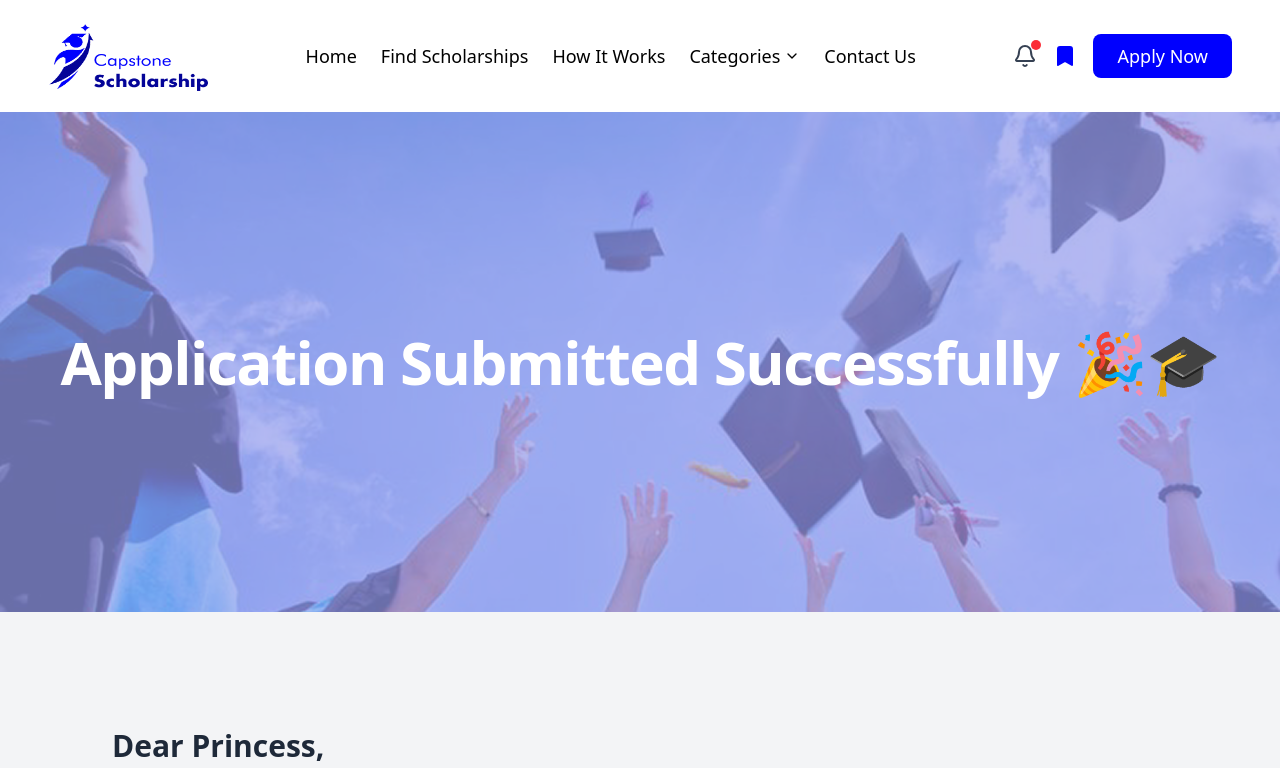
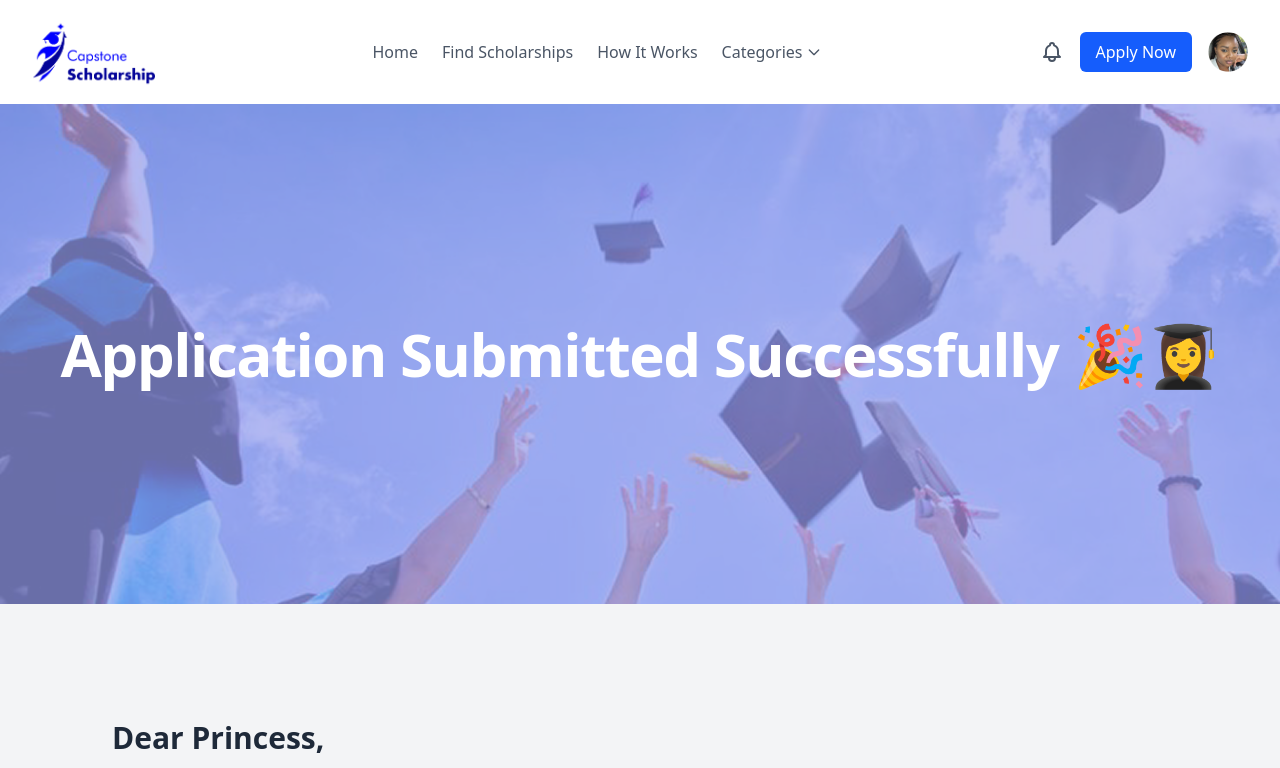
Before and after one commit to oluwakemiegbinola/Capstone-scholarship-design-system, a React (Vite) app: page /steps-completed in a window 1280 px wide. Shown: the top 768 px of the page. Built offline with nearby package versions, Linux system fonts and the light colour scheme.

Commit message:
just updated

```diff
--- a/src/Pages/Ghanapage.jsx
+++ b/src/Pages/Ghanapage.jsx
@@ -1,5 +1,5 @@
 import React from "react";
-import Header from "../component3/Header";
+import Header from "../component3/Header2";
 import Banner from "../component3/Banner";
 import NavigationBar from "../component3/NavigationBar";
 import ScholarshipComponent from "../component3/ScholarshipComponent";
--- a/src/Pages/StepsCompleted.jsx
+++ b/src/Pages/StepsCompleted.jsx
@@ -1,5 +1,5 @@
 import React from "react";
-import Header from "../component3/Header";
+import Header from "../component3/Header2";
 import Banner3 from "../component3/Banner3";
 import StepsCompleteds from "../component3/StepsCompleteds";
 import Foot from "../component3/Footer";
--- a/src/component3/Banner3.jsx
+++ b/src/component3/Banner3.jsx
@@ -22,7 +22,7 @@ const Banner3 = () => {
         {/* Text Content */}
         <div className="space-y-6 md:space-y-8 animate-fadeIn">
           <h1 className="text-4xl md:text-5xl lg:text-6xl font-bold text-white tracking-tight">
-            Application Submitted Successfully 🎉🎓
+            Application Submitted Successfully 🎉👩‍🎓
           </h1>
         </div>
       </div>
--- a/src/component3/Header.jsx
+++ /dev/null
@@ -1,73 +0,0 @@
-import { useState } from "react";
-import { Link } from "react-router-dom";
-import { Bell, ChevronDown, Bookmark } from "lucide-react";
-import logo from "../assets/image/nice.png";
-
-const Header = ({ setSelectedCategories, selectedCategories }) => {
-  const [isOpen, setIsOpen] = useState(false);
-
-  const handleCategoryClick = (category) => {
-    setSelectedCategories((prevCategories) => {
-      if (prevCategories.includes(category)) {
-        return prevCategories.filter((item) => item !== category);
-      } else {
-        return [...prevCategories, category];
-      }
-    });
-  };
-
-  return (
-    <header className="flex justify-between items-center px-12 py-4 shadow-md bg-white font-avenir">
-      <div className="flex items-center space-x-2">
-        <img src={logo} alt="Logo" className="w-40 h-20" />
-      </div>
-
-      <nav className="hidden md:flex space-x-6 text-lg">
-        <Link to="/" className="hover:text-blue-600">Home</Link>
-        <Link to="/scholarships" className="hover:text-blue-600">Find Scholarships</Link>
-        <Link to="/how-it-works" className="hover:text-blue-600">How It Works</Link>
-
-        <div className="relative">
-          <button
-            onClick={() => setIsOpen(!isOpen)}
-            className="flex items-center space-x-1 hover:text-blue-600"
-          >
-            <span>Categories</span>
-            <ChevronDown className="w-4 h-4" />
-          </button>
-
-          {isOpen && (
-            <div className="absolute left-0 mt-2 w-48 bg-white shadow-md rounded-lg py-2 z-50">
-              {["By Study Level", "By Field of Study", "By Sponsorship Type", "By Application Deadline", "By Country"].map((category) => (
-                <button
-                  key={category}
-                  onClick={() => handleCategoryClick(category)}
-                  className={`block px-4 py-2 w-full text-left ${
-                    selectedCategories.includes(category) ? "bg-gray-200" : "hover:bg-gray-100"
-                  }`}
-                >
-                  {category}
-                </button>
-              ))}
-            </div>
-          )}
-        </div>
-
-        <Link to="/contact" className="hover:text-blue-600">Contact Us</Link>
-      </nav>
-
-      <div className="flex items-center space-x-4">
-        <div className="relative">
-          <Bell className="w-6 h-6 text-gray-700 hover:text-blue-600" />
-          <span className="absolute -top-1 -right-1 bg-red-500 w-2.5 h-2.5 rounded-full"></span>
-        </div>
-        <Bookmark className="w-6 h-6 text-[#0000FE] fill-[#0000FE]" />
-        <Link to="/apply" className="bg-[#0000FE] text-white px-6 py-2 rounded-lg text-lg hover:bg-blue-700">
-          Apply Now
-        </Link>
-      </div>
-    </header>
-  );
-};
-
-export default Header;
--- /dev/null
+++ b/src/component3/Header2.jsx
@@ -0,0 +1,42 @@
+import React from 'react';
+// Import the capstoneLogo image
+import capstoneLogo from '../assets/image/nice.png';
+import userProfile from '../assets/image/form/face.png'; // Assuming this was also used
+
+const Header = () => {
+  return (
+    <header className="bg-white shadow-sm">
+      <div className="max-w-7xl mx-auto px-4 sm:px-6 lg:px-8 py-4 flex items-center justify-between">
+        <div>
+          <img src={capstoneLogo} alt="Capstone Scholarship" className="h-18 w-auto" />
+        </div>
+        <nav className="flex-1 flex justify-center">
+          <div className="flex space-x-6">
+            <a href="#" className="text-gray-600 hover:text-blue-600">Home</a>
+            <a href="#" className="text-gray-600 hover:text-blue-600">Find Scholarships</a>
+            <a href="#" className="text-gray-600 hover:text-blue-600">How It Works</a>
+            <a href="#" className="text-gray-600 hover:text-blue-600 flex items-center">
+              Categories
+              <svg className="w-4 h-4 ml-1" fill="none" stroke="currentColor" viewBox="0 0 24 24">
+                <path strokeLinecap="round" strokeLinejoin="round" strokeWidth="2" d="M19 9l-7 7-7-7"></path>
+              </svg>
+            </a>
+          </div>
+        </nav>
+        <div className="flex items-center space-x-4">
+          <button className="text-gray-600">
+            <svg className="w-6 h-6" fill="none" stroke="currentColor" viewBox="0 0 24 24">
+              <path strokeLinecap="round" strokeLinejoin="round" strokeWidth="2" d="M15 17h5l-1.405-1.405A2.032 2.032 0 0118 14.158V11a6.002 6.002 0 00-4-5.659V5a2 2 0 10-4 0v.341C7.67 6.165 6 8.388 6 11v3.159c0 .538-.214 1.055-.595 1.436L4 17h5m6 0v1a3 3 0 11-6 0v-1m6 0H9"></path>
+            </svg>
+          </button>
+          <button className="bg-blue-600 text-white px-4 py-2 rounded-md hover:bg-blue-700">
+            Apply Now
+          </button>
+          <img src={userProfile} alt="User Profile" className="w-10 h-10 rounded-full" />
+        </div>
+      </div>
+    </header>
+  );
+};
+
+export default Header;
```
